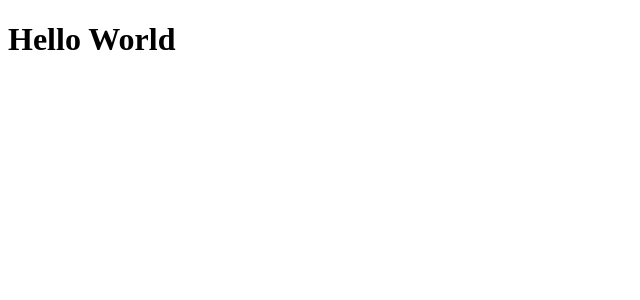
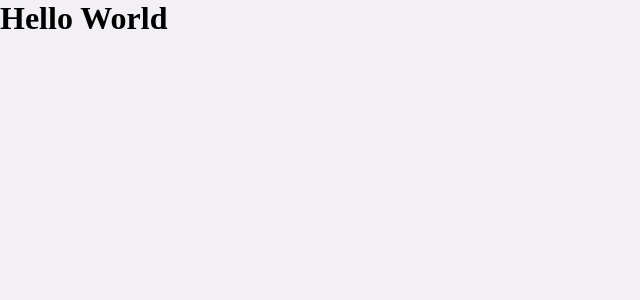
Before and after one commit to matheus-neves/dtmoney, a React (Create React App) app: page / in a window 1280 px wide. Shown: the top 300 px of the page, without its empty margins (0-640 px from the left). Built offline with nearby package versions, Linux system fonts and the light colour scheme.

Commit message:
feat: Creating global styles

```diff
--- a/package.json
+++ b/package.json
@@ -6,6 +6,7 @@
     "react": "^17.0.1",
     "react-dom": "^17.0.1",
     "react-scripts": "4.0.3",
+    "styled-components": "^5.2.1",
     "web-vitals": "^1.0.1"
   },
   "devDependencies": {
@@ -16,6 +17,7 @@
     "@types/node": "^12.0.0",
     "@types/react": "^17.0.0",
     "@types/react-dom": "^17.0.0",
+    "@types/styled-components": "^5.1.9",
     "typescript": "^4.1.2"
   },
   "scripts": {
--- a/public/index.html
+++ b/public/index.html
@@ -4,6 +4,8 @@
 <head>
   <meta charset="utf-8" />
   <meta name="viewport" content="width=device-width, initial-scale=1" />
+
+  <link rel="shortcut icon" href="favicon.png" type="image/png">
   <title>dtmoney</title>
 </head>
 
--- a/src/App.tsx
+++ b/src/App.tsx
@@ -1,7 +1,11 @@
+import { GlobalStyle } from "./styles/global"
+
+
 export const App = () => {
   return (
     <div className="App">
       <h1>Hello World</h1>
+      <GlobalStyle />
     </div>
   );
 }
--- /dev/null
+++ b/src/styles/global.ts
@@ -0,0 +1,46 @@
+import { createGlobalStyle } from 'styled-components';
+
+export const GlobalStyle = createGlobalStyle`
+
+  :root {
+    --red: #e52e4d;
+    --blue: #5429cc;
+
+    --blue-light: #6933ff;
+
+    --text-title: #363f5f;
+    --text-body: #969cb3;
+
+    --background: #f2f0f5;
+    --shape: #ffffff;
+  }
+
+  * {
+    margin: 0;
+    padding: 0;
+    box-sizing: border-box;
+  }
+
+  html {
+    @media (max-width: 1080px) {
+      font-size: 93.75%; // 15px
+    }
+    @media (max-width: 720px) {
+      font-size: 87.5%; // 14px
+    }
+  }
+
+  body {
+    background: var(--background);
+    -webkit-font-smoothing: antialiased;
+  }
+
+  button {
+    cursor: pointer;
+  }
+
+  [disabled] {
+    opacity: 0.6;
+    cursor: not-allowed;
+  }
+`
```
Also changed, not shown: 1 other file (tests, documents, lock files or other folders).
